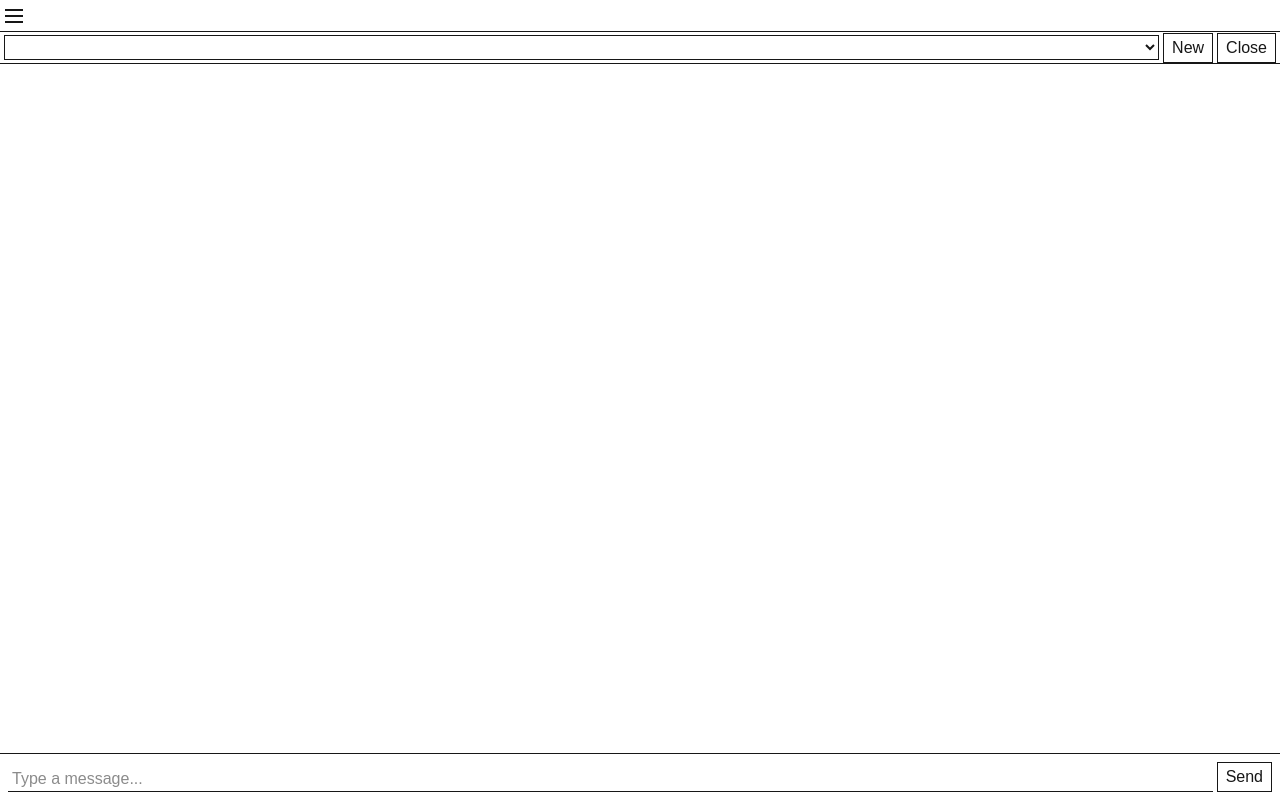
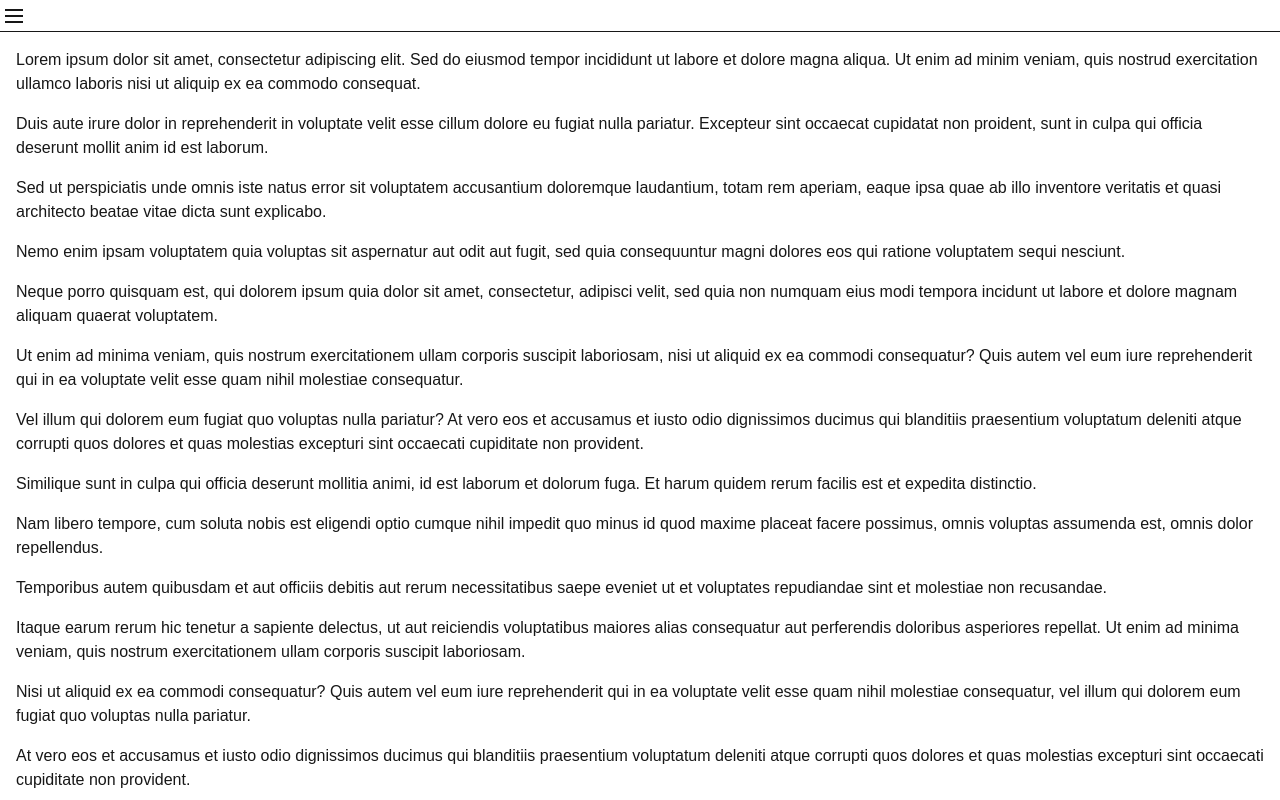
Before and after one commit to Gleepware/Rabbi-ui, a Next.js app: page / in a window 1280 px wide. Built offline with nearby package versions, Linux system fonts and the light colour scheme.

Commit message:
Fixed excessive scrolling

```diff
--- a/src/app/globals.css
+++ b/src/app/globals.css
@@ -133,7 +133,8 @@ body {
 .conversation {
   display: flex;
   flex-direction: column;
-  height: 100%;
+  flex: 1;
+  min-height: 0;
 }
 
 .conversation-messages {
--- a/src/app/page.jsx
+++ b/src/app/page.jsx
@@ -28,7 +28,7 @@ const activities = {
 const menuActivities = Object.keys(activities).filter(v => v != "Reader")
 
 export default function Home() {
-  const [activity, setActivity] = useState("Questions")
+  const [activity, setActivity] = useState("Reader")
   const ActiveComponent = (activities[activity] || (() => Error))()
 
   const switchActivity = (newActivity) => {
```
Also changed, not shown: 1 other file (tests, documents, lock files or other folders).
